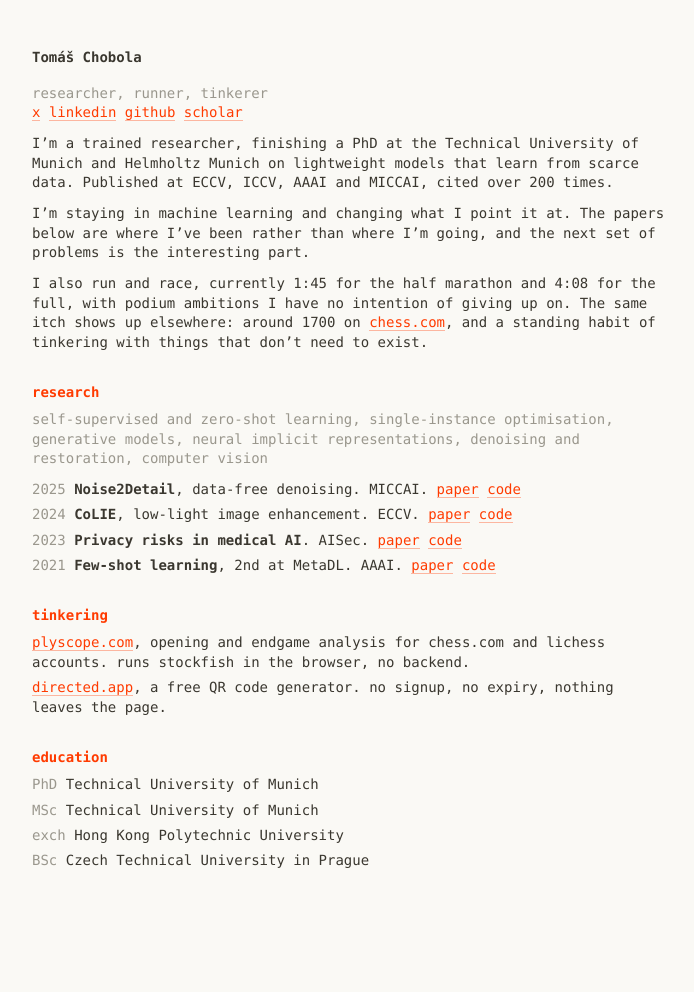
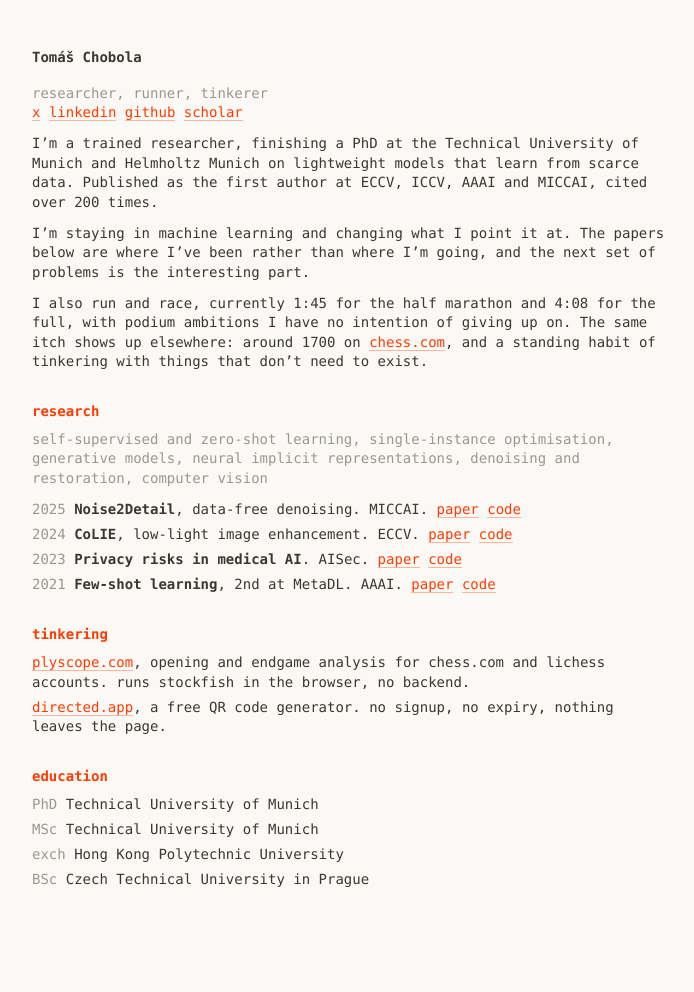
Before and after one commit to ctom2/chobola-ai, a Jekyll site: the page built from index.md, in a window 1280 px wide. Shown: the whole page, without its empty margins (288-982 px from the left). Built offline with Jekyll 4.4.1, drawn with Linux system fonts in a browser that asks for light colours.

Commit message:
Update index.md

```diff
--- a/index.md
+++ b/index.md
@@ -8,7 +8,7 @@ title: Tomáš Chobola
 <p class="muted">researcher, runner, tinkerer<br>
 <a href="https://x.com/zeroxtom">x</a> <a href="https://linkedin.com/in/tchobola">linkedin</a> <a href="https://github.com/ctom2/">github</a> <a href="https://scholar.google.com/citations?user=KoL2wdQAAAAJ">scholar</a></p>
 
-I'm a trained researcher, finishing a PhD at the Technical University of Munich and Helmholtz Munich on lightweight models that learn from scarce data. Published at ECCV, ICCV, AAAI and MICCAI, cited over 200 times.
+I'm a trained researcher, finishing a PhD at the Technical University of Munich and Helmholtz Munich on lightweight models that learn from scarce data. Published as the first author at ECCV, ICCV, AAAI and MICCAI, cited over 200 times.
 
 I'm staying in machine learning and changing what I point it at. The papers below are where I've been rather than where I'm going, and the next set of problems is the interesting part.
 
```
